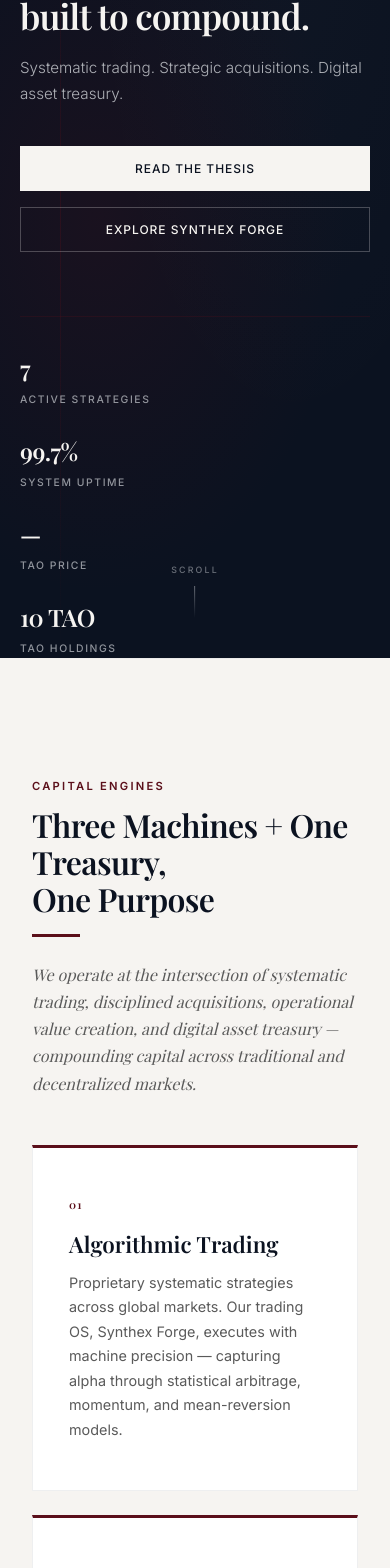
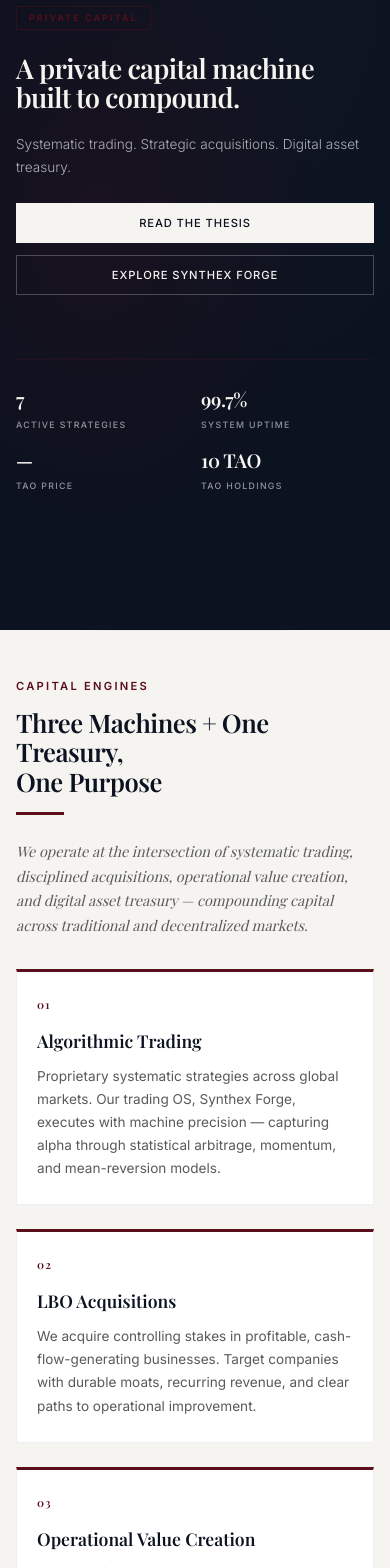
Before and after one commit to hermeschoosenone-debug/ziix-capital, a React (Vite) app: page / in a window 390 px wide. Shown: the part 214-1782 px from the top of the page. Built offline with nearby package versions, Linux system fonts and the light colour scheme; no server answers; a web font is replaced by a local one.

Commit message:
mobile responsiveness fixes

```diff
--- a/src/App.css
+++ b/src/App.css
@@ -95,15 +95,6 @@
   max-width: 680px;
   margin-bottom: 3rem;
   font-style: italic;
-}
-
-@media (max-width: 768px) {
-  .section-title {
-    font-size: 2rem;
-  }
-  .section-lede {
-    font-size: 1rem;
-  }
 }
 
 /* --- Decorative Burgundy Accent Line --- */
@@ -220,13 +211,66 @@
   width: 100%;
 }
 
-@media (max-width: 768px) {
-  .nav-links {
-    display: none;
-  }
-  .nav-inner {
-    padding: 0 20px;
-  }
+/* --- Hamburger Menu Button --- */
+.hamburger {
+  display: none;
+  flex-direction: column;
+  justify-content: center;
+  align-items: center;
+  width: 36px;
+  height: 36px;
+  cursor: pointer;
+  background: none;
+  border: none;
+  padding: 0;
+  z-index: 1001;
+}
+
+.hamburger-line {
+  display: block;
+  width: 24px;
+  height: 2px;
+  background: var(--ziix-warm-off-white);
+  transition: all 0.3s ease;
+  border-radius: 1px;
+}
+
+.hamburger-line + .hamburger-line {
+  margin-top: 6px;
+}
+
+.hamburger.active .hamburger-line:nth-child(1) {
+  transform: rotate(45deg) translate(5px, 6px);
+}
+
+.hamburger.active .hamburger-line:nth-child(2) {
+  opacity: 0;
+}
+
+.hamburger.active .hamburger-line:nth-child(3) {
+  transform: rotate(-45deg) translate(5px, -6px);
+}
+
+/* Mobile nav overlay */
+.nav-links.mobile-open {
+  display: flex !important;
+  flex-direction: column;
+  position: fixed;
+  top: var(--nav-height);
+  left: 0;
+  right: 0;
+  background: rgba(11, 18, 32, 0.98);
+  backdrop-filter: blur(16px);
+  -webkit-backdrop-filter: blur(16px);
+  padding: 24px 32px;
+  gap: 20px;
+  border-bottom: 1px solid rgba(91, 15, 26, 0.2);
+  z-index: 999;
+}
+
+.nav-links.mobile-open a {
+  font-size: 0.85rem;
+  padding: 8px 0;
 }
 
 /* --- Hero Section --- */
@@ -474,29 +518,6 @@
   color: var(--ziix-warm-off-white);
 }
 
-@media (max-width: 768px) {
-  .hero-headline {
-    font-size: 2.2rem;
-  }
-  .hero-subheadline {
-    font-size: 0.95rem;
-  }
-  .btn {
-    width: 100%;
-    text-align: center;
-  }
-  .hero-stats {
-    flex-direction: column;
-    gap: 24px;
-  }
-  .hero-stat-value {
-    font-size: 1.5rem;
-  }
-  .hero-content {
-    padding: 0 20px;
-  }
-}
-
 /* --- Capital Engines Section --- */
 .engines {
   padding: 120px 0;
@@ -565,12 +586,6 @@
   max-width: 600px;
   margin: 0 auto;
   text-align: center;
-}
-
-@media (max-width: 900px) {
-  .engines-grid {
-    grid-template-columns: 1fr;
-  }
 }
 
 /* --- Capital Flywheel Section (DARK with burgundy accents) --- */
@@ -673,22 +688,6 @@
   margin-left: 10px;
 }
 
-@media (max-width: 768px) {
-  .flywheel-step {
-    gap: 16px;
-  }
-  .flywheel-step-number {
-    font-size: 0.75rem;
-    width: 20px;
-  }
-  .flywheel-step-title {
-    font-size: 1.1rem;
-  }
-  .flywheel-step-desc {
-    font-size: 0.85rem;
-  }
-}
-
 /* --- Operating Principles (DARK with burgundy accents) --- */
 .principles {
   padding: 120px 0;
@@ -762,12 +761,6 @@
   margin-top: 10px;
 }
 
-@media (max-width: 768px) {
-  .principles-list li {
-    font-size: 1.05rem;
-  }
-}
-
 /* --- Thesis Section --- */
 .thesis {
   padding: 120px 0;
@@ -816,17 +809,6 @@
   font-size: 0.9rem;
   line-height: 1.7;
   color: #5a5a5a;
-}
-
-@media (max-width: 768px) {
-  .thesis-grid {
-    grid-template-columns: 1fr;
-    gap: 28px;
-  }
-  .thesis-lede {
-    font-size: 1.15rem;
-    padding-left: 16px;
-  }
 }
 
 /* --- Synthex Forge Section (DARK with burgundy accents) --- */
@@ -919,12 +901,6 @@
   font-size: 0.85rem;
   line-height: 1.7;
   color: var(--ziix-platinum-grey);
-}
-
-@media (max-width: 768px) {
-  .synthex-grid {
-    grid-template-columns: 1fr;
-  }
 }
 
 /* --- Synthex Forge CTA Button --- */
@@ -1031,12 +1007,6 @@
   color: #5a5a5a;
 }
 
-@media (max-width: 768px) {
-  .acq-grid {
-    grid-template-columns: 1fr;
-  }
-}
-
 /* --- Reports Section (DARK with burgundy accents) --- */
 .reports {
   padding: 120px 0;
@@ -1133,20 +1103,6 @@
   padding: 3px 10px;
 }
 
-@media (max-width: 768px) {
-  .report-item {
-    flex-wrap: wrap;
-    gap: 8px;
-  }
-  .report-date {
-    min-width: auto;
-  }
-  .report-title {
-    width: 100%;
-    order: -1;
-  }
-}
-
 /* --- Contact Section --- */
 .contact {
   padding: 120px 0;
@@ -1235,3 +1191,377 @@
   color: rgba(201, 204, 209, 0.35);
   letter-spacing: 0.05em;
 }
+
+/* ============================================
+   MOBILE RESPONSIVENESS — Comprehensive Queries
+   ============================================ */
+
+/* --- Tablet: 769px – 1024px --- */
+@media (max-width: 1024px) {
+  .section-title {
+    font-size: 2.25rem;
+  }
+  .hero-headline {
+    font-size: 3.25rem;
+  }
+  .hero-stats {
+    gap: 36px;
+  }
+  .engines-grid {
+    grid-template-columns: repeat(2, 1fr);
+  }
+  .engine-card {
+    padding: 36px 28px;
+  }
+  .engine-card-full {
+    grid-column: 1 / -1;
+  }
+  .synthex-grid {
+    grid-template-columns: repeat(2, 1fr);
+  }
+  .acq-grid {
+    grid-template-columns: repeat(2, 1fr);
+  }
+  .section-inner {
+    padding: 0 28px;
+  }
+  .engines,
+  .flywheel,
+  .principles,
+  .thesis,
+  .synthex,
+  .acquisitions,
+  .reports,
+  .contact {
+    padding: 80px 0;
+  }
+}
+
+/* --- Mobile: 481px – 768px --- */
+@media (max-width: 768px) {
+  .section-title {
+    font-size: 2rem;
+  }
+  .section-lede {
+    font-size: 1rem;
+  }
+  .section-inner {
+    padding: 0 20px;
+  }
+  .engines,
+  .flywheel,
+  .principles,
+  .thesis,
+  .synthex,
+  .acquisitions,
+  .reports,
+  .contact {
+    padding: 60px 0;
+  }
+
+  /* Hero */
+  .hero-headline {
+    font-size: 2.2rem;
+  }
+  .hero-subheadline {
+    font-size: 0.95rem;
+  }
+  .hero-content {
+    padding: 0 20px;
+  }
+  .hero-ctas {
+    flex-direction: column;
+    gap: 12px;
+  }
+  .btn {
+    width: 100%;
+    text-align: center;
+  }
+  .hero-stats {
+    flex-direction: row;
+    flex-wrap: wrap;
+    gap: 20px;
+    padding-top: 1.5rem;
+  }
+  .hero-stat {
+    width: calc(50% - 10px);
+  }
+  .hero-stat-value {
+    font-size: 1.5rem;
+  }
+  .hero-accent-line {
+    display: none;
+  }
+
+  /* Engines */
+  .engines-grid {
+    grid-template-columns: 1fr;
+  }
+  .engine-card {
+    padding: 32px 24px;
+  }
+  .engine-title {
+    font-size: 1.2rem;
+  }
+
+  /* Flywheel */
+  .flywheel-step {
+    gap: 16px;
+  }
+  .flywheel-step-number {
+    font-size: 0.75rem;
+    width: 20px;
+  }
+  .flywheel-step-title {
+    font-size: 1.1rem;
+  }
+  .flywheel-step-desc {
+    font-size: 0.85rem;
+  }
+  .flywheel-subtitle {
+    font-size: 0.95rem;
+  }
+
+  /* Principles */
+  .principles-list li {
+    font-size: 1.05rem;
+  }
+
+  /* Thesis */
+  .thesis-grid {
+    grid-template-columns: 1fr;
+    gap: 28px;
+  }
+  .thesis-lede {
+    font-size: 1.15rem;
+    padding-left: 16px;
+  }
+
+  /* Synthex */
+  .synthex-grid {
+    grid-template-columns: 1fr;
+  }
+  .synthex-card {
+    padding: 28px 24px;
+  }
+  .synthex-tagline {
+    font-size: 0.95rem;
+  }
+  .btn-view-white {
+    padding: 14px 32px;
+    font-size: 0.75rem;
+  }
+
+  /* Acquisitions */
+  .acq-grid {
+    grid-template-columns: 1fr;
+  }
+  .acq-card {
+    padding: 28px 24px;
+  }
+
+  /* Reports */
+  .report-item {
+    flex-wrap: wrap;
+    gap: 8px;
+  }
+  .report-date {
+    min-width: auto;
+  }
+  .report-title {
+    width: 100%;
+    order: -1;
+    font-size: 1rem;
+  }
+  .reports-subtitle {
+    font-size: 0.9rem;
+  }
+
+  /* Contact */
+  .contact-email {
+    font-size: 1.1rem;
+    word-break: break-all;
+  }
+  .contact-text {
+    font-size: 0.9rem;
+    padding: 0 10px;
+  }
+
+  /* Footer */
+  .footer-inner {
+    padding: 0 20px;
+  }
+  .footer {
+    padding: 40px 0;
+  }
+}
+
+/* --- Small Phone: ≤480px --- */
+@media (max-width: 480px) {
+  .section-title {
+    font-size: 1.6rem;
+  }
+  .section-lede {
+    font-size: 0.9rem;
+    margin-bottom: 2rem;
+  }
+  .section-inner {
+    padding: 0 16px;
+  }
+  .engines,
+  .flywheel,
+  .principles,
+  .thesis,
+  .synthex,
+  .acquisitions,
+  .reports,
+  .contact {
+    padding: 48px 0;
+  }
+
+  /* Hero */
+  .hero-headline {
+    font-size: 1.7rem;
+  }
+  .hero-subheadline {
+    font-size: 0.85rem;
+    margin-bottom: 1.5rem;
+  }
+  .hero-content {
+    padding: 0 16px;
+  }
+  .hero-badge {
+    font-size: 0.55rem;
+    padding: 4px 12px;
+  }
+  .hero-stats {
+    gap: 12px;
+  }
+  .hero-stat {
+    width: calc(50% - 6px);
+  }
+  .hero-stat-value {
+    font-size: 1.2rem;
+  }
+  .hero-stat-label {
+    font-size: 0.55rem;
+  }
+  .hero-scroll-indicator {
+    display: none;
+  }
+  .btn {
+    padding: 12px 24px;
+    font-size: 0.7rem;
+  }
+
+  /* Engines */
+  .engine-card {
+    padding: 24px 20px;
+  }
+  .engine-title {
+    font-size: 1.1rem;
+  }
+  .engine-desc {
+    font-size: 0.85rem;
+  }
+
+  /* Flywheel */
+  .flywheel-step {
+    gap: 12px;
+    padding: 18px 0;
+  }
+  .flywheel-step-title {
+    font-size: 1rem;
+  }
+  .flywheel-step-desc {
+    font-size: 0.8rem;
+  }
+
+  /* Principles */
+  .principles-list li {
+    font-size: 0.95rem;
+    padding: 14px 0;
+  }
+
+  /* Thesis */
+  .thesis-lede {
+    font-size: 1rem;
+    padding-left: 12px;
+    margin-bottom: 2rem;
+  }
+  .thesis-block h4 {
+    font-size: 1rem;
+  }
+  .thesis-block p {
+    font-size: 0.85rem;
+  }
+
+  /* Synthex */
+  .synthex-card {
+    padding: 24px 20px;
+  }
+  .synthex-card h4 {
+    font-size: 1rem;
+  }
+  .synthex-card p {
+    font-size: 0.8rem;
+  }
+  .synthex-tagline {
+    font-size: 0.85rem;
+    margin-bottom: 1.5rem;
+  }
+  .synthex-cta {
+    margin-top: 2rem;
+  }
+  .btn-view-white {
+    padding: 12px 28px;
+    font-size: 0.7rem;
+  }
+
+  /* Acquisitions */
+  .acq-card {
+    padding: 24px 20px;
+  }
+  .acq-card h4 {
+    font-size: 0.7rem;
+  }
+  .acq-card p {
+    font-size: 0.85rem;
+  }
+
+  /* Reports */
+  .report-item {
+    padding: 18px 0;
+  }
+  .report-title {
+    font-size: 0.9rem;
+  }
+  .report-date {
+    font-size: 0.7rem;
+  }
+  .report-tag {
+    font-size: 0.55rem;
+  }
+
+  /* Contact */
+  .contact-email {
+    font-size: 0.95rem;
+  }
+  .contact-text {
+    font-size: 0.85rem;
+  }
+
+  /* Footer */
+  .footer {
+    padding: 32px 0;
+  }
+  .footer-brand span {
+    font-size: 0.95rem;
+  }
+  .footer-tagline {
+    font-size: 0.6rem;
+  }
+  .footer-copy {
+    font-size: 0.6rem;
+  }
+}
--- a/src/App.jsx
+++ b/src/App.jsx
@@ -2,6 +2,7 @@
 
 function App() {
   const [taoPrice, setTaoPrice] = useState('Loading...');
+  const [mobileMenuOpen, setMobileMenuOpen] = useState(false);
 
   useEffect(() => {
     const fetchPrice = async () => {
@@ -25,6 +26,7 @@
   const scrollTo = (id) => {
     const el = document.getElementById(id);
     if (el) el.scrollIntoView({ behavior: 'smooth' });
+    setMobileMenuOpen(false);
   };
 
   return (
@@ -39,7 +41,16 @@
               <span className="nav-sublabel">CAPITAL</span>
             </div>
           </div>
-          <div className="nav-links">
+          <div className={`nav-links ${mobileMenuOpen ? 'mobile-open' : ''}`}>
+            <button
+              className={`hamburger ${mobileMenuOpen ? 'active' : ''}`}
+              onClick={() => setMobileMenuOpen(!mobileMenuOpen)}
+              aria-label="Toggle navigation menu"
+            >
+              <span className="hamburger-line"></span>
+              <span className="hamburger-line"></span>
+              <span className="hamburger-line"></span>
+            </button>
             <a href="#thesis" onClick={(e) => { e.preventDefault(); scrollTo('thesis'); }}>Thesis</a>
             <a href="#synthex" onClick={(e) => { e.preventDefault(); scrollTo('synthex'); }}>Synthex Forge</a>
             <a href="#acquisitions" onClick={(e) => { e.preventDefault(); scrollTo('acquisitions'); }}>Acquisitions</a>
```
